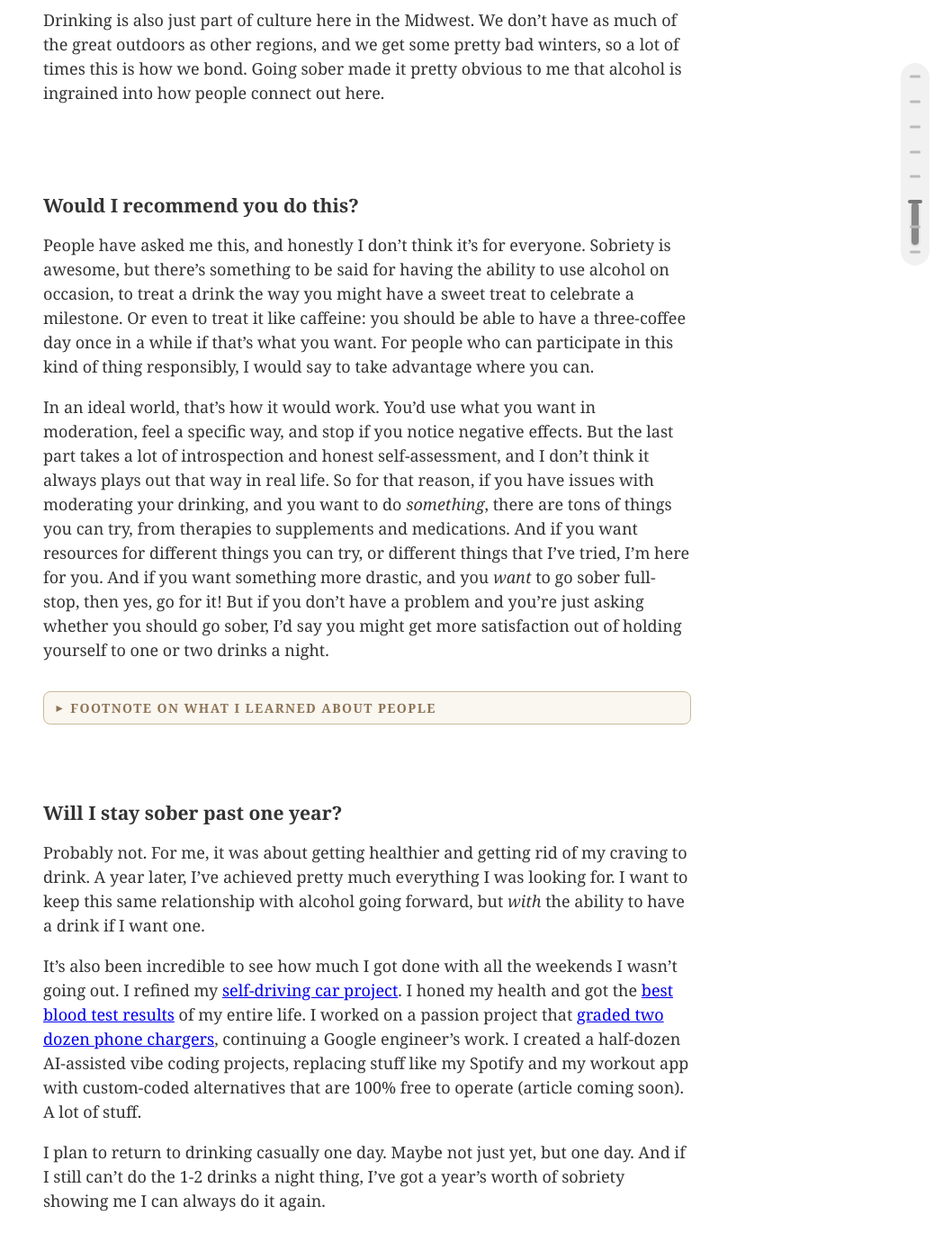
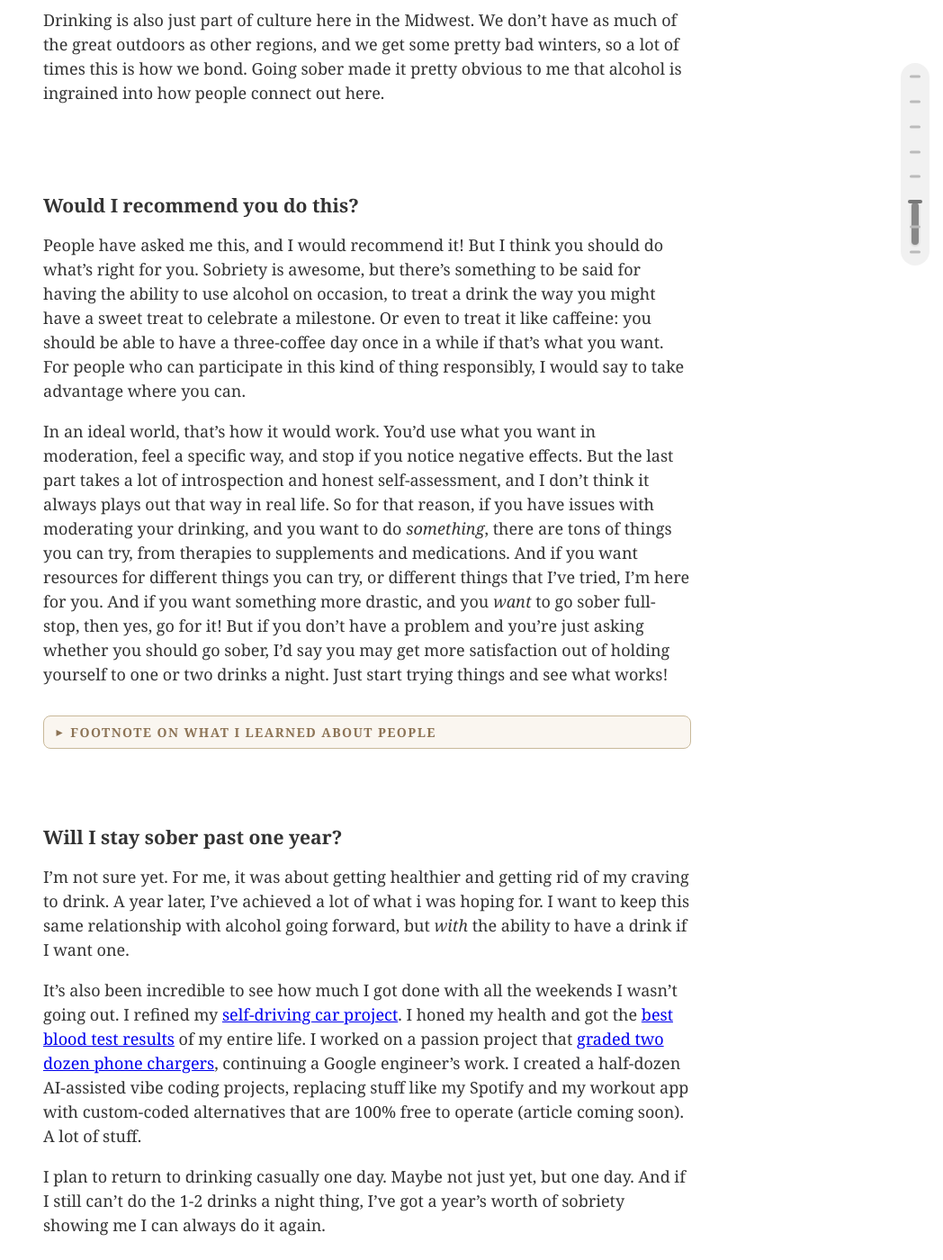
Before and after one commit to 0sps/sull1van.com, a Jekyll site: the page built from _posts/2026-07-04-thoughts-on-a-year-sober.md, in a window 1280 px wide and 1400 px high, scrolled down 4266 px. Shown: the whole window at 90% size, without its empty margins (232-1280 px from the left). Built offline with Jekyll 4.4.1, drawn with Linux system fonts in a browser that asks for light colours.

Commit message:
Update 2026-07-04-thoughts-on-a-year-sober.md

```diff
--- a/_posts/2026-07-04-thoughts-on-a-year-sober.md
+++ b/_posts/2026-07-04-thoughts-on-a-year-sober.md
@@ -112,9 +112,9 @@ Drinking is also just part of culture here in the Midwest. We don't have as much
 <br>
 
 ### Would I recommend you do this?
-People have asked me this, and honestly I don't think it's for everyone. Sobriety is awesome, but there's something to be said for having the ability to use alcohol on occasion, to treat a drink the way you might have a sweet treat to celebrate a milestone. Or even to treat it like caffeine: you should be able to have a three-coffee day once in a while if that's what you want. For people who can participate in this kind of thing responsibly, I would say to take advantage where you can.
+People have asked me this, and I would recommend it! But I think you should do what's right for you. Sobriety is awesome, but there's something to be said for having the ability to use alcohol on occasion, to treat a drink the way you might have a sweet treat to celebrate a milestone. Or even to treat it like caffeine: you should be able to have a three-coffee day once in a while if that's what you want. For people who can participate in this kind of thing responsibly, I would say to take advantage where you can.
 
-In an ideal world, that's how it would work. You'd use what you want in moderation, feel a specific way, and stop if you notice negative effects. But the last part takes a lot of introspection and honest self-assessment, and I don't think it always plays out that way in real life. So for that reason, if you have issues with moderating your drinking, and you want to do *something*, there are tons of things you can try, from therapies to supplements and medications. And if you want resources for different things you can try, or different things that I've tried, I'm here for you. And if you want something more drastic, and you *want* to go sober full-stop, then yes, go for it! But if you don't have a problem and you're just asking whether you should go sober, I'd say you might get more satisfaction out of holding yourself to one or two drinks a night.
+In an ideal world, that's how it would work. You'd use what you want in moderation, feel a specific way, and stop if you notice negative effects. But the last part takes a lot of introspection and honest self-assessment, and I don't think it always plays out that way in real life. So for that reason, if you have issues with moderating your drinking, and you want to do *something*, there are tons of things you can try, from therapies to supplements and medications. And if you want resources for different things you can try, or different things that I've tried, I'm here for you. And if you want something more drastic, and you *want* to go sober full-stop, then yes, go for it! But if you don't have a problem and you're just asking whether you should go sober, I'd say you may get more satisfaction out of holding yourself to one or two drinks a night. Just start trying things and see what works!
 
 <details class="note-card">
   <summary>FOOTNOTE ON WHAT I LEARNED ABOUT PEOPLE</summary>
@@ -133,7 +133,7 @@ In an ideal world, that's how it would work. You'd use what you want in moderati
 <br>
 
 ### Will I stay sober past one year?
-Probably not. For me, it was about getting healthier and getting rid of my craving to drink. A year later, I've achieved pretty much everything I was looking for. I want to keep this same relationship with alcohol going forward, but *with* the ability to have a drink if I want one.
+I'm not sure yet. For me, it was about getting healthier and getting rid of my craving to drink. A year later, I've achieved a lot of what i was hoping for. I want to keep this same relationship with alcohol going forward, but *with* the ability to have a drink if I want one.
 
 It's also been incredible to see how much I got done with all the weekends I wasn't going out. I refined my [self-driving car project](https://sull1van.com/7500-miles-self-driving-car). I honed my health and got the [best blood test results](https://sull1van.com/best-liver-of-all-time) of my entire life. I worked on a passion project that [graded two dozen phone chargers](https://sull1van.com/a-dozen-chargers-in-the-lab), continuing a Google engineer's work. I created a half-dozen AI-assisted vibe coding projects, replacing stuff like my Spotify and my workout app with custom-coded alternatives that are 100% free to operate (article coming soon). A lot of stuff.
 
```
